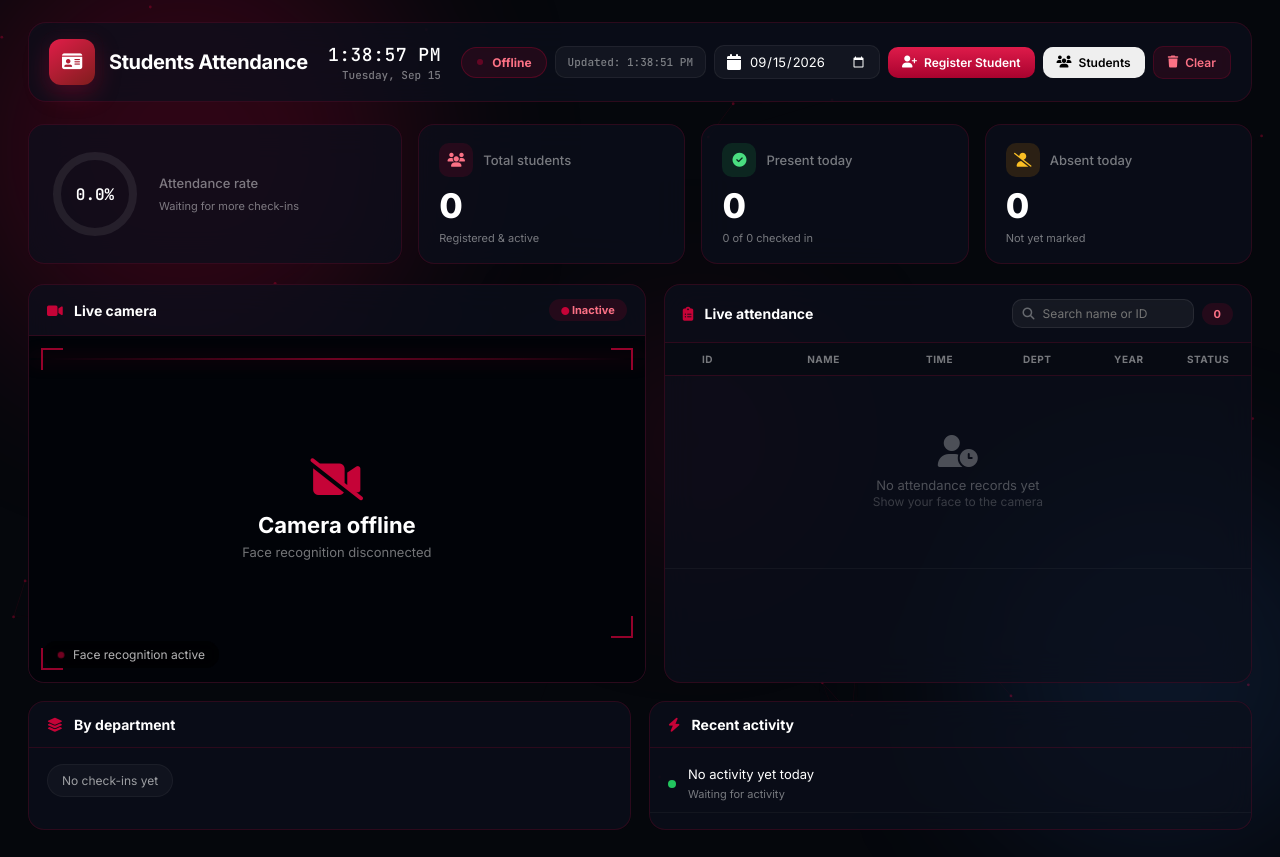
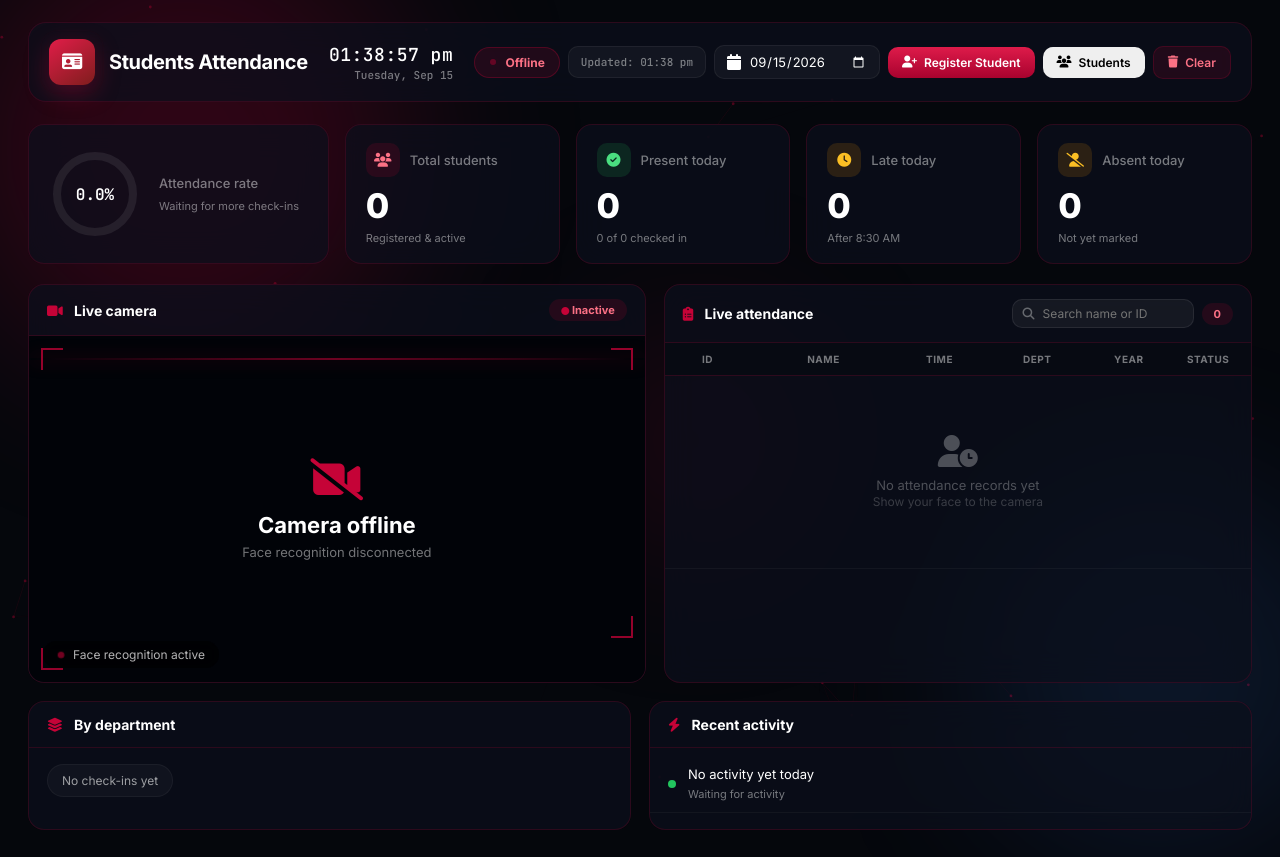
Before and after one commit to Shafyydev/face-recognition-attendance-system, a Flask app: template templates/dashboard.html in a window 1280 px wide. Shown: the top 857 px of the page. Run offline with Flask 3, Linux system fonts and the light colour scheme; the template is opened without the code that fills it: most values are stand-ins (such as "Sample title", 1, 10 or a date in 2020); data that the repository does not hold is empty; parts of the project's set-up code (start-up, migrations or seed data) failed here and were passed over.

Commit message:
feat: add late arrival tracking, 12-hr time format, and simplify dept table
- AttendanceMarker: mark students as 'late' (after 8:30 AM) or 'on_time'
  instead of hardcoded 'present'; added LATE_AFTER constant
- app.py /api/stats: count on_time+late as present, add late count to
  response; backward compatible with existing 'present' records
- app.py: convert all strftime time displays to 12-hr format (%I:%M:%S %p)
- dashboard.html: convert clock and 'Updated' timestamps to 12-hr format
  using en-IN locale; add Late stat card with amber badge styling
- dashboard.html: simplify department table to show only Student ID and
  Status columns
- face_encoder.py: restore 'import sys' needed for frozen-mode detection

```diff
--- a/app.py
+++ b/app.py
@@ -522,7 +522,7 @@ def get_activity():
                 'title': record.title,
                 'detail': record.detail or '',
                 'student_id': record.student_id,
-                'time': record.created_at.strftime('%H:%M:%S'),
+                'time': record.created_at.strftime('%I:%M:%S %p'),
             }
             for record in records
         ])
@@ -553,7 +553,7 @@ def get_attendance():
             'department': student.department if student else 'N/A',
             'year': student.year if student else 'N/A',
             'status': att.status,
-            'time': att.date.strftime('%H:%M:%S')
+            'time': att.date.strftime('%I:%M:%S %p')
         })
     session.close()
     return jsonify(attendance_list)
@@ -572,11 +572,12 @@ def get_stats():
     start = datetime.combine(today, datetime.min.time())
     end = start + timedelta(days=1)
     total = session.query(Student).filter(Student.is_active == True).count()
-    present = session.query(Attendance).filter(Attendance.date >= start, Attendance.date < end, Attendance.status == 'present').count()
+    present = session.query(Attendance).filter(Attendance.date >= start, Attendance.date < end, Attendance.status.in_(['on_time', 'late', 'present'])).count()
+    late = session.query(Attendance).filter(Attendance.date >= start, Attendance.date < end, Attendance.status == 'late').count()
     absent = max(0, total - present)
     percent = (present / total * 100) if total > 0 else 0
     session.close()
-    return jsonify({'total': total, 'present': present, 'absent': absent, 'percent': percent})
+    return jsonify({'total': total, 'present': present, 'late': late, 'absent': absent, 'percent': percent})
 
 @app.route('/api/clear_today', methods=['POST'])
 def clear_today():
@@ -647,7 +648,7 @@ def export_attendance_csv():
         student = session.query(Student).filter(Student.student_id == att.student_id).first()
         writer.writerow([att.student_id, att.name, student.department if student else 'N/A',
                         student.year if student else 'N/A', att.status,
-                        att.date.strftime('%Y-%m-%d'), att.date.strftime('%H:%M:%S')])
+                        att.date.strftime('%Y-%m-%d'), att.date.strftime('%I:%M:%S %p')])
     session.close()
     output.seek(0)
     return Response(output.getvalue(), mimetype='text/csv',
--- a/face_utils/face_encoder.py
+++ b/face_utils/face_encoder.py
@@ -1,4 +1,5 @@
 import os
+import sys
 import cv2
 import numpy as np
 from face_utils.cascade import load_face_cascade
@@ -18,7 +19,7 @@ class FaceEncoder:
                     "known_faces"
                 )
             else:
-                known_faces_dir = r"D:\codehub\attendance_system\data\known_faces"
+                known_faces_dir = "D:\codehub\attendance_system\data\known_faces"
 
         self.known_faces_dir = known_faces_dir
 
--- a/templates/dashboard.html
+++ b/templates/dashboard.html
@@ -211,7 +211,7 @@
 
         .stats-grid {
             display: grid;
-            grid-template-columns: 1.4fr repeat(3, 1fr);
+            grid-template-columns: 1.4fr repeat(4, 1fr);
             gap: 16px;
             margin-bottom: 20px;
         }
@@ -464,6 +464,7 @@
         }
         .status-tag.present { background: rgba(34,197,94,0.16); color: #4ade80; }
         .status-tag.already { background: rgba(245,158,11,0.16); color: #fbbf24; }
+        .status-tag.late { background: rgba(245,158,11,0.22); color: #fbbf24; box-shadow: 0 0 8px rgba(245,158,11,0.3); }
 
         .empty-state { text-align: center; padding: 48px 20px; color: rgba(255,255,255,0.28); }
         .empty-state i { font-size: 32px; margin-bottom: 10px; display: block; }
@@ -572,22 +573,11 @@
             box-sizing: border-box;
         }
         .dept-students-table th:nth-child(1), .dept-students-table td:nth-child(1) {
-            width: 18%;
+            width: 35%;
+            text-align: left;
         }
         .dept-students-table th:nth-child(2), .dept-students-table td:nth-child(2) {
-            width: 32%;
-            text-align: left;
-        }
-        .dept-students-table th:nth-child(3), .dept-students-table td:nth-child(3) {
-            width: 18%;
-            text-align: center;
-        }
-        .dept-students-table th:nth-child(4), .dept-students-table td:nth-child(4) {
-            width: 14%;
-            text-align: center;
-        }
-        .dept-students-table th:nth-child(5), .dept-students-table td:nth-child(5) {
-            width: 18%;
+            width: 65%;
             text-align: center;
         }
         .dept-students-table tr:hover td {
@@ -1705,6 +1695,14 @@
             </div>
             <div class="stat-card">
                 <div class="stat-top">
+                    <span class="stat-icon amber"><i class="fas fa-clock"></i></span>
+                    <span class="stat-label">Late today</span>
+                </div>
+                <div class="stat-number" id="late">0</div>
+                <div class="stat-hint">After 8:30&nbsp;AM</div>
+            </div>
+            <div class="stat-card">
+                <div class="stat-top">
                     <span class="stat-icon amber"><i class="fas fa-user-slash"></i></span>
                     <span class="stat-label">Absent today</span>
                 </div>
@@ -1788,9 +1786,6 @@
                             <thead>
                                 <tr>
                                     <th>ID</th>
-                                    <th>Name</th>
-                                    <th>Time</th>
-                                    <th>Year</th>
                                     <th>Status</th>
                                 </tr>
                             </thead>
@@ -2144,7 +2139,7 @@
 
         function tickClock() {
             const now = new Date();
-            document.getElementById('clock-time').textContent = now.toLocaleTimeString();
+            document.getElementById('clock-time').textContent = now.toLocaleTimeString('en-IN', { hour: '2-digit', minute: '2-digit', second: '2-digit', hour12: true });
             document.getElementById('clock-date').textContent = now.toLocaleDateString(undefined, {
                 weekday: 'long', month: 'short', day: 'numeric'
             });
@@ -2197,7 +2192,8 @@
         }
 
         function getStatus(status) {
-            if (status === 'marked' || status === 'present') return { cls: 'present', label: 'Present' };
+            if (status === 'marked' || status === 'present' || status === 'on_time') return { cls: 'present', label: 'On Time' };
+            if (status === 'late') return { cls: 'late', label: 'Late' };
             if (status === 'already_present') return { cls: 'already', label: 'Already' };
             return { cls: 'already', label: status || 'Unknown' };
         }
@@ -2319,7 +2315,7 @@
             if (countEl) countEl.textContent = String(students.length);
 
             if (!students.length) {
-                tbody.innerHTML = `<tr><td colspan="5" style="padding: 24px 14px; color: var(--muted); text-align: center;">No students recorded for this department</td></tr>`;
+                tbody.innerHTML = `<tr><td colspan="2" style="padding: 24px 14px; color: var(--muted); text-align: center;">No students recorded for this department</td></tr>`;
                 return;
             }
 
@@ -2327,9 +2323,6 @@
                 const st = getStatus(item.status);
                 return `<tr>
                     <td><span class="id-chip">${escapeHtml(item.student_id)}</span></td>
-                    <td title="${escapeHtml(item.name || '')}">${escapeHtml(item.name || '')}</td>
-                    <td>${item.time || '&mdash;'}</td>
-                    <td>${escapeHtml(item.year || 'N/A')}</td>
                     <td><span class="status-tag ${st.cls}">${st.label}</span></td>
                 </tr>`;
             }).join('');
@@ -2674,11 +2667,12 @@ checkRecognitionStatus();async function refreshData() {
                 ]);
                 const data = await attRes.json();
                 const stats = await statsRes.json();
-                const statsKey = [stats.total, stats.present, stats.absent, stats.percent].join('|');
+                const statsKey = [stats.total, stats.present, stats.late, stats.absent, stats.percent].join('|');
                 if (statsKey !== lastStatsKey) {
                     lastStatsKey = statsKey;
                     animateNumber(document.getElementById('total'), stats.total || 0);
                     animateNumber(document.getElementById('present'), stats.present || 0);
+                    animateNumber(document.getElementById('late'), stats.late || 0);
                     animateNumber(document.getElementById('absent'), stats.absent || 0);
                     setRate(stats.percent || 0);
                     document.getElementById('present-hint').textContent =
@@ -2696,7 +2690,7 @@ checkRecognitionStatus();async function refreshData() {
                 allRows = incoming;
                 renderTable();
                 renderDepts(incoming);
-                updateTime.textContent = `Updated: ${new Date().toLocaleTimeString()}`;
+                updateTime.textContent = `Updated: ${new Date().toLocaleString('en-IN', { hour: '2-digit', minute: '2-digit', hour12: true })}`;
             } catch (e) {
                 console.error('Refresh error:', e);
             }
```
Also changed, not shown: face_utils/attendance_marker.py (+5 -2 lines).
